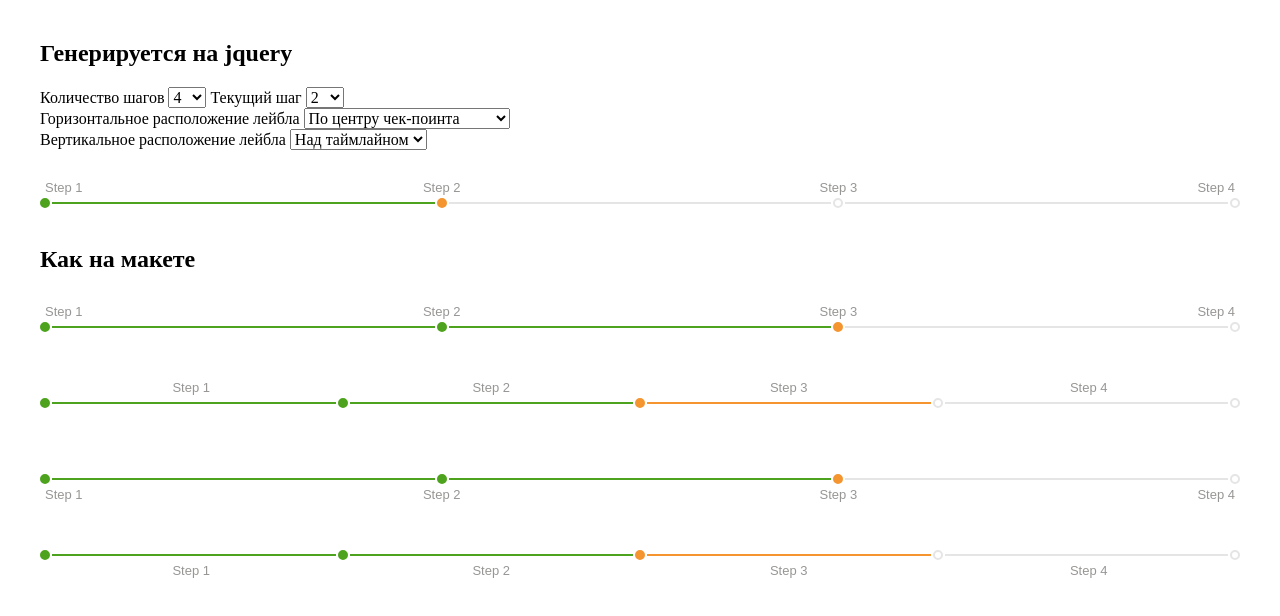
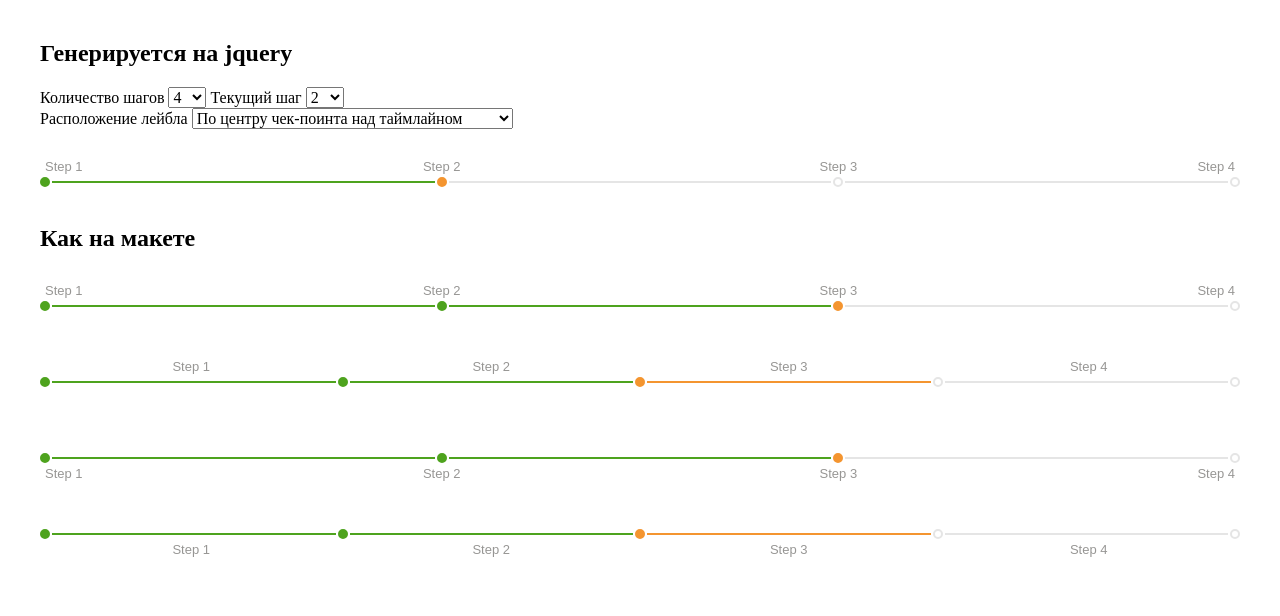
Before and after one commit to Cappucinka/timelineTest, a website: page index.html in a window 1280 px wide. Drawn offline with nearby package versions, Linux system fonts and the light colour scheme; files that its build step writes are made by us from their sources.

Commit message:
Change label position modifiers

```diff
--- a/css/style.scss
+++ b/css/style.scss
@@ -118,7 +118,7 @@ body {
     color: #979694;
   }
 
-  &_label-horizontal_point {
+  @mixin label-horizontal_point() {
     #{$block}__step-label {
       text-align: center;
       left: -($step-label-width / 2);
@@ -150,7 +150,7 @@ body {
     }
   }
 
-  &_label-horizontal_line {
+  @mixin label-horizontal_line {
     #{$block}__step {
       &:last-child {
         padding-right: ($step-point-radius * 2) + $step-point-offset;
@@ -176,15 +176,35 @@ body {
     }
   }
 
-  &_label-vetical_top {
+  @mixin label-vetical_top {
     #{$block}__step-label {
       top: -($step-label-height + $step-label-offset);
     }
   }
 
-  &_label-vetical_bottom {
+  @mixin label-vetical_bottom {
     #{$block}__step-label {
       bottom: -($step-label-height + $step-label-offset);
     }
   }
+
+  &_label-position_point-top {
+    @include label-horizontal_point;
+    @include label-vetical_top;
+  }
+
+  &_label-position_point-bottom {
+    @include label-horizontal_point;
+    @include label-vetical_bottom;
+  }
+
+  &_label-position_line-top {
+    @include label-horizontal_line;
+    @include label-vetical_top;
+  }
+
+  &_label-position_line-bottom {
+    @include label-horizontal_line;
+    @include label-vetical_bottom;
+  }
 }
--- a/index.html
+++ b/index.html
@@ -44,19 +44,12 @@
     <br>
 
     <label>
-      Горизонтальное расположение лейбла
-      <select id="label-position-horizontal">
-        <option value="point">По центру чек-поинта</option>
-        <option value="line">По центру прогресс-линии</option>
-      </select>
-    </label>
-    <br>
-
-    <label>
-      Вертикальное расположение лейбла
-      <select id="label-position-vertical">
-        <option value="top">Над таймлайном</option>
-        <option value="bottom">Под таймлайном</option>
+      Расположение лейбла
+      <select id="label-position">
+        <option value="point-top">По центру чек-поинта над таймлайном</option>
+        <option value="line-top">По центру прогресс-линии над таймлайном</option>
+        <option value="point-bottom">По центру чек-поинта под таймлайном</option>
+        <option value="line-bottom">По центру прогресс-линии под таймлайном</option>
       </select>
     </label>
 
@@ -68,7 +61,7 @@
 
     <h2>Как на макете</h2>
 
-    <ul class="timeline timeline_label-horizontal_point timeline_label-vetical_top">
+    <ul class="timeline timeline_label-position_point-top">
       <li class="timeline__step timeline__step_status_success">
         <span class="timeline__step-label">Step 1</span>
         <span class="timeline__step-line"></span>
@@ -87,7 +80,7 @@
       </li>
     </ul>
 
-    <ul class="timeline timeline_label-horizontal_line timeline_label-vetical_top">
+    <ul class="timeline timeline_label-position_line-top">
       <li class="timeline__step timeline__step_status_success">
         <span class="timeline__step-label">Step 1</span>
         <span class="timeline__step-line"></span>
@@ -106,7 +99,7 @@
       </li>
     </ul>
 
-    <ul class="timeline timeline_label-horizontal_point timeline_label-vetical_bottom">
+    <ul class="timeline timeline_label-position_point-bottom">
       <li class="timeline__step timeline__step_status_success">
         <span class="timeline__step-label">Step 1</span>
         <span class="timeline__step-line"></span>
@@ -125,7 +118,7 @@
       </li>
     </ul>
 
-    <ul class="timeline timeline_label-horizontal_line timeline_label-vetical_bottom">
+    <ul class="timeline timeline_label-position_line-bottom">
       <li class="timeline__step timeline__step_status_success">
         <span class="timeline__step-label">Step 1</span>
         <span class="timeline__step-line"></span>
--- a/js/main.js
+++ b/js/main.js
@@ -2,14 +2,12 @@ $(document).ready(function() {
   var renderTimeline = function() {
     var stepsCount = $('#steps-count').val();
     var currentStep = $('#current-step').val();
-    var labelPositionHorizontal = $('#label-position-horizontal').val();
-    var labelPositionVertical = $('#label-position-vertical').val();
+    var labelPosition = $('#label-position').val();
 
     var result = '';
 
     result += '<ul class="timeline' +
-      ' timeline_label-horizontal_' + labelPositionHorizontal +
-      ' timeline_label-vetical_' + labelPositionVertical +
+      ' timeline_label-position_' + labelPosition +
       '">';
 
     for (var i = 1; i <= stepsCount; i++) {
@@ -33,7 +31,7 @@ $(document).ready(function() {
 
   renderTimeline();
 
-  $('#steps-count, #current-step, #label-position-horizontal, #label-position-vertical').on(
+  $('#steps-count, #current-step, #label-position').on(
     'change',
     function(event) {
       renderTimeline();
```
